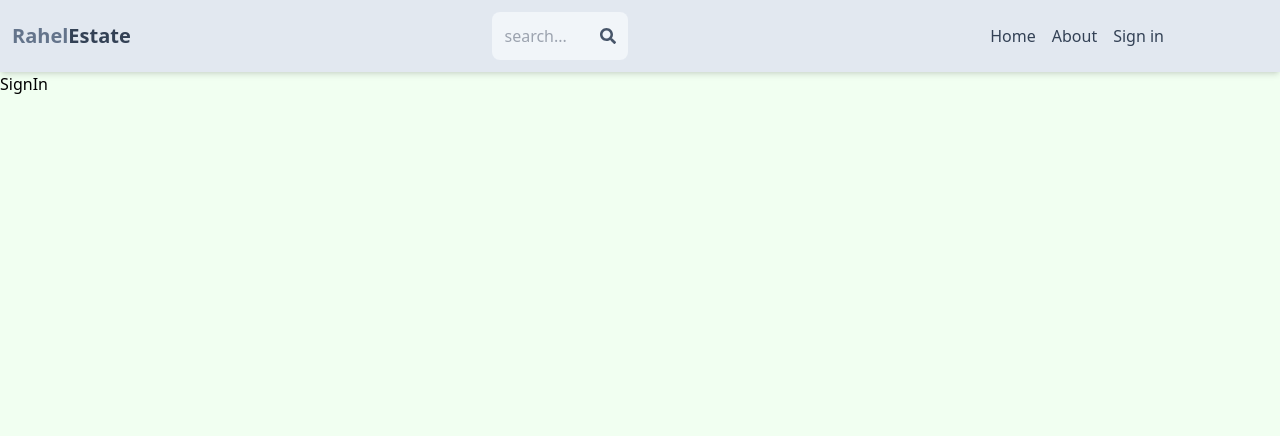
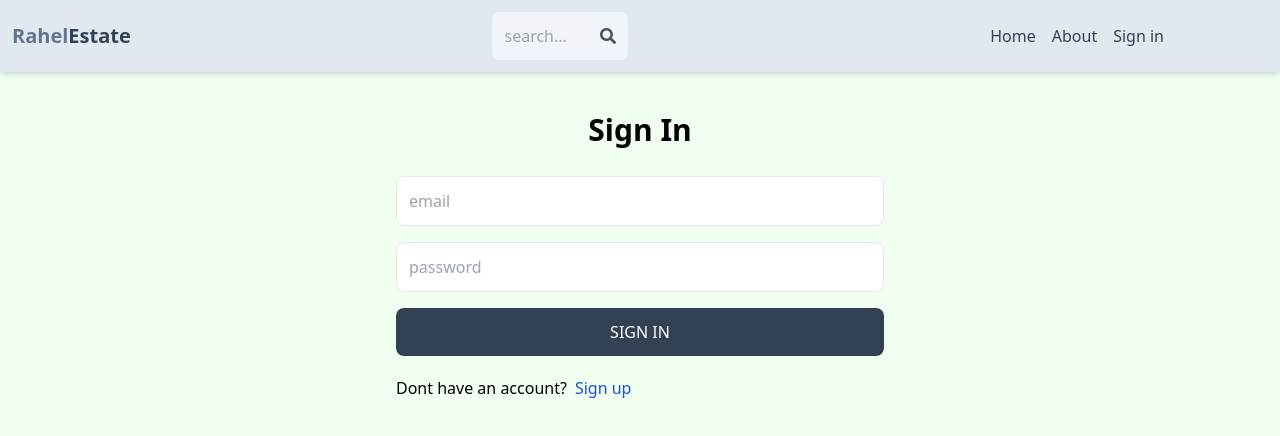
Before and after one commit to rahelMoge/mern-estate, a React (Vite) app in the folder client/: page /sign-in in a window 1280 px wide. Shown: the top 436 px of the page. Built offline with nearby package versions, Linux system fonts and the light colour scheme.

Commit message:
complete sign in page functionality

```diff
--- a/client/src/pages/SignIn.jsx
+++ b/client/src/pages/SignIn.jsx
@@ -1,7 +1,74 @@
-import React from 'react'
+// SignUp.jsx
+import { useState } from 'react';
+import { Link, useNavigate } from 'react-router-dom'
 
 export default function SignIn() {
+  const [formData, setFormData] = useState({}) ;
+  const [error,setError] = useState(null);
+  const [loading, setLoading] = useState(false);
+  const navigate = useNavigate();
+  const handleChange = (e) => {
+    setFormData(
+      {
+      ...formData,  // keep existing form data
+      [e.target.id]: e.target.value, // update the changed input field by its id
+      });
+  };
+  const  handleSubmit =  async (e) => {
+    e.preventDefault();  // stop the page from refreshing when the form submits
+    try {
+    setLoading(true); // show loading state
+    const res = await fetch('/api/auth/signin',
+      {
+        method: 'POST',
+        headers: {
+          'Content-Type': 'application/json' // telling server data is JSON
+        },
+        body: JSON.stringify(formData),
+      });
+
+     const data = await res.json(); // wait and parse JSON response from server
+     console.log(data);               // log the server response (for debugging)
+     if(data.success === false) {       // if backend responds with failure
+      setLoading(false);             // stop loading spinner
+       setError(data.message);       // show error message
+      return;             // stop further code execution
+     }
+     setLoading(false);     // stop loading if success
+     setError(null);             // clear previous errors
+     navigate('/');      // redirect to sign-in page after success
+
+    } catch (error) {
+      setLoading(false);         // stop loading on error
+      setError(error.message);   // show error message
+
+    }
+  };
+
+
   return (
-    <div>SignIn</div>
-  )
+    <div className='p-3 max-w-lg mx-auto'>
+      <h1 className='text-3xl text-center font-semibold my-7'>Sign In</h1>
+      <form onSubmit={handleSubmit} className='flex flex-col gap-4'>
+
+        <input type="email" placeholder='email'
+         className='border p-3 rounded-lg' id='email' onChange={handleChange}/>
+        <input type="password" placeholder='password'
+         className='border p-3 rounded-lg' id='password' onChange={handleChange}/>
+
+         <button disabled={loading} className='bg-slate-700 text-white p-3
+         rounded-lg uppercase hover:opacity-95 disabled:opacity-80'
+         >
+          {loading ? 'Loading...' : 'Sign In'}
+         </button>
+      </form>
+      <div className='flex gap-2 mt-5'>
+        <p>Dont have an account?</p>
+        <Link to={"/sign-up"}>
+        <span className='text-blue-700'>Sign up</span>
+        </Link>
+      </div>
+      {error && <p className='text-red-500 mt -5'>{error}</p>}
+    </div>
+  );
 }
```
